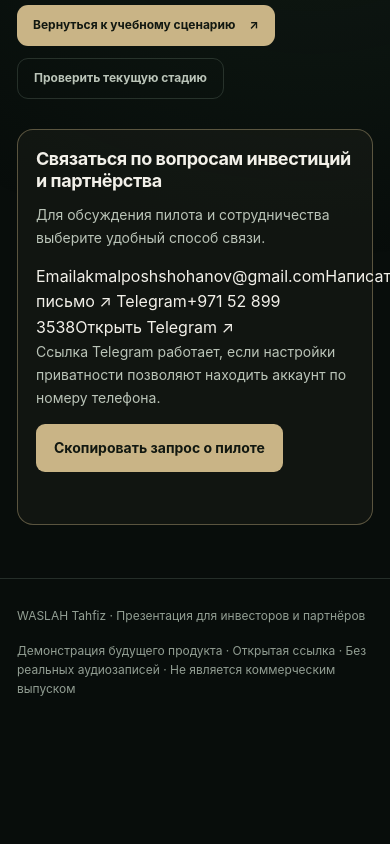
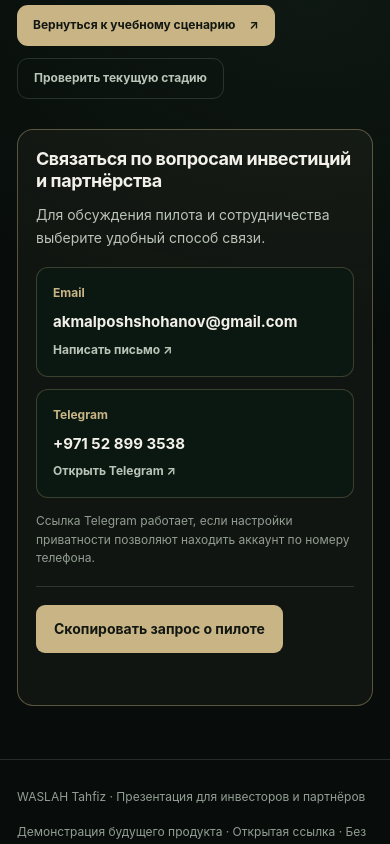
Before and after one commit to Jalol10/waslah-tahfiz-investor-d7858c4bcc334107aec4, a plain HTML site: page index.html in a window 390 px wide. Shown: the part 11156-12000 px from the top of the page. Before the commit the page ends 11883 px from the top, so only its background shows below. Drawn offline with Linux system fonts and the light colour scheme.

Commit message:
R8: responsive investor contact cards and RTL-safe contact values

```diff
--- a/styles.css
+++ b/styles.css
@@ -445,3 +445,15 @@ html[dir="rtl"] .teacher-demo-field [data-demo-reference]{direction:ltr;unicode-
 html[dir="rtl"] .teacher-demo-word{direction:ltr}
 @media(max-width:900px){.pilot-gates{grid-template-columns:1fr}html[dir="rtl"] .teacher-demo-mushaf{border-left:0}}
 @media(max-width:650px){.guardian-proof-head{flex-wrap:wrap}.partner-request{padding:18px}.pilot-gates article{padding:17px}.source-boundary{padding:14px}}
+
+/* R8 investor owner-provided direct contact links; no fabricated handles or CRM. */
+.partner-contact-grid{display:grid;grid-template-columns:repeat(2,minmax(0,1fr));gap:12px;margin:18px 0 14px}
+.partner-contact-link{display:flex;flex-direction:column;gap:7px;padding:18px 19px;background:rgba(11,27,18,.85);border:1px solid rgba(201,180,134,.26);border-radius:12px;min-width:0;transition:border-color .15s,background .15s}
+.partner-contact-link:hover{background:rgba(32,53,37,.8);border-color:var(--gold)}
+.partner-contact-link:focus-visible{outline:2px solid var(--mint);outline-offset:3px}
+.partner-contact-type{font-size:12px;font-weight:750;color:var(--gold)}
+.partner-contact-value{display:block;max-width:100%;font-size:clamp(12px,1.4vw,17px);font-weight:700;overflow-wrap:anywhere;text-align:start;unicode-bidi:isolate;color:var(--ink)}
+.partner-contact-action{font-size:12px;font-weight:700;color:var(--dim)}
+.partner-contact-note{font-size:12px!important;line-height:1.55!important;color:var(--muted)!important}
+.partner-request-copy-wrap{margin-top:18px;border-top:1px solid var(--border);padding-top:18px}
+@media(max-width:650px){.partner-contact-grid{grid-template-columns:1fr}.partner-contact-link{padding:16px}.partner-contact-value{font-size:15px}}
```
